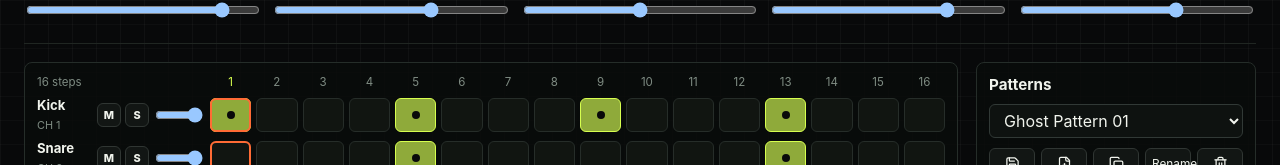
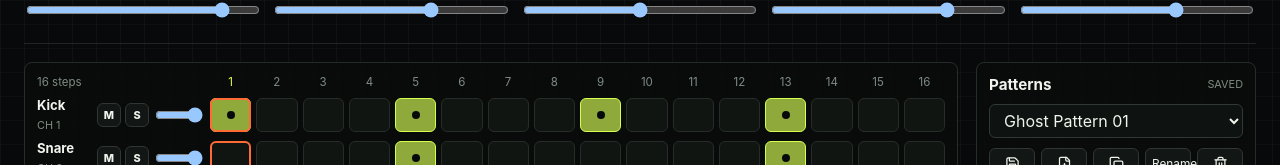
Before and after one commit to zen-aperios/electribe-, a React (Vite) app: page / in a window 1280 px wide. Shown: the part 336-501 px from the top of the page. Built offline with nearby package versions, Linux system fonts and the light colour scheme.

Commit message:
Add pattern library dirty state

```diff
--- a/src/app/store.ts
+++ b/src/app/store.ts
@@ -25,6 +25,7 @@ interface GhostState {
   compareMode: "A" | "B";
   generationSettings: GenerationParameters;
   selectedNote: { trackId: string; noteId: string } | null;
+  isDirty(): boolean;
   setPlaying(isPlaying: boolean): void;
   setCurrentStep(step: number): void;
   setMutationStrength(mutationStrength: number): void;
@@ -71,6 +72,14 @@ export const useGhostStore = create<GhostState>((set, get) => ({
     variationCount: 6,
     mutationStrength: 1,
     preservation: DEFAULT_PRESERVATION,
+  },
+
+  isDirty() {
+    const state = get();
+    const saved = state.library.patterns.find(
+      (pattern) => pattern.id === state.activePattern.id,
+    );
+    return !saved || stablePatternString(saved) !== stablePatternString(state.activePattern);
   },
 
   setPlaying(isPlaying) {
@@ -490,3 +499,11 @@ function sanitizeNote(note: Note, patternLength: number): Note {
     microTiming: clamp(note.microTiming ?? 0, -0.45, 0.45),
   };
 }
+
+function stablePatternString(pattern: Pattern): string {
+  return JSON.stringify({
+    ...pattern,
+    updatedAt: undefined,
+    createdAt: undefined,
+  });
+}
--- a/src/components/PatternLibraryPanel.tsx
+++ b/src/components/PatternLibraryPanel.tsx
@@ -5,6 +5,7 @@ export function PatternLibraryPanel() {
   const {
     library,
     activePattern,
+    isDirty,
     setActivePattern,
     createPattern,
     duplicateActivePattern,
@@ -12,6 +13,7 @@ export function PatternLibraryPanel() {
     deleteActivePattern,
     saveActivePattern,
   } = useGhostStore();
+  const dirty = isDirty();
 
   const rename = () => {
     const nextName = window.prompt("Pattern name", activePattern.name);
@@ -20,9 +22,19 @@ export function PatternLibraryPanel() {
     }
   };
 
+  const remove = () => {
+    const confirmed = window.confirm(`Delete "${activePattern.name}"?`);
+    if (confirmed) {
+      deleteActivePattern();
+    }
+  };
+
   return (
     <section className="library-panel">
-      <h2>Patterns</h2>
+      <div className="library-heading">
+        <h2>Patterns</h2>
+        <span className={dirty ? "dirty" : ""}>{dirty ? "Unsaved" : "Saved"}</span>
+      </div>
       <select
         value={activePattern.id}
         onChange={(event) => setActivePattern(event.target.value)}
@@ -35,7 +47,7 @@ export function PatternLibraryPanel() {
         ))}
       </select>
       <div className="library-actions">
-        <button onClick={saveActivePattern} title="Save pattern">
+        <button className={dirty ? "save-dirty" : ""} onClick={saveActivePattern} title="Save pattern">
           <Save size={15} />
         </button>
         <button onClick={createPattern} title="New pattern">
@@ -47,7 +59,7 @@ export function PatternLibraryPanel() {
         <button onClick={rename} title="Rename pattern">
           Rename
         </button>
-        <button onClick={deleteActivePattern} title="Delete pattern">
+        <button onClick={remove} title="Delete pattern">
           <Trash2 size={15} />
         </button>
       </div>
--- a/src/styles.css
+++ b/src/styles.css
@@ -301,9 +301,26 @@ h1 {
   gap: 10px;
 }
 
+.library-heading {
+  display: flex;
+  align-items: center;
+  justify-content: space-between;
+  gap: 8px;
+}
+
 .library-panel h2 {
   margin: 0;
   font-size: 0.95rem;
+}
+
+.library-heading span {
+  color: #7f8c83;
+  font-size: 0.68rem;
+  text-transform: uppercase;
+}
+
+.library-heading span.dirty {
+  color: #d7ff4f;
 }
 
 .library-panel select {
@@ -328,6 +345,11 @@ h1 {
   min-height: 32px;
   padding: 0 6px;
   font-size: 0.74rem;
+}
+
+.library-actions button.save-dirty {
+  border-color: #d7ff4f;
+  color: #d7ff4f;
 }
 
 .note-panel {
```
